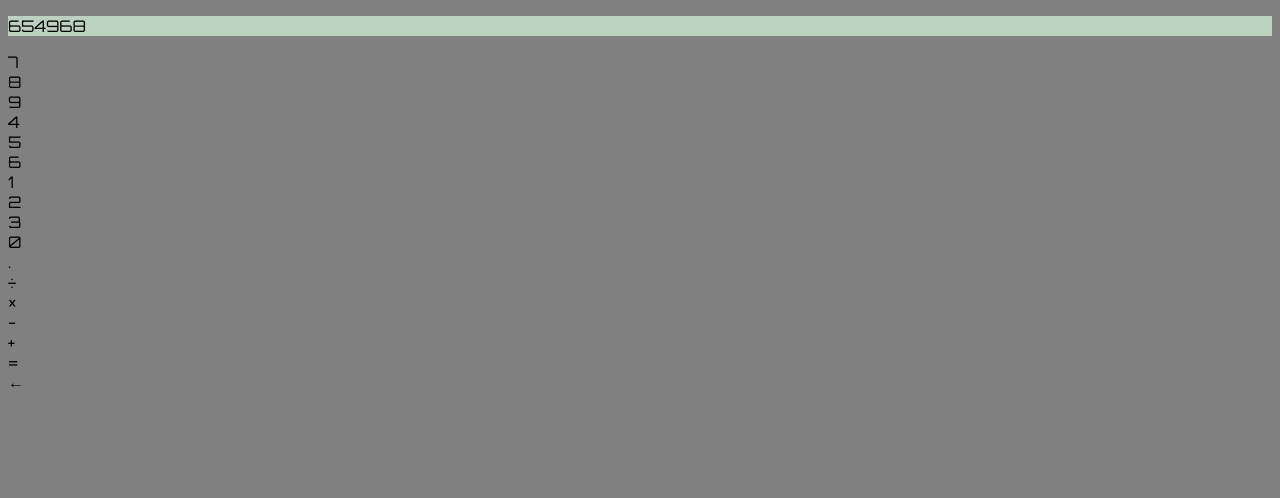
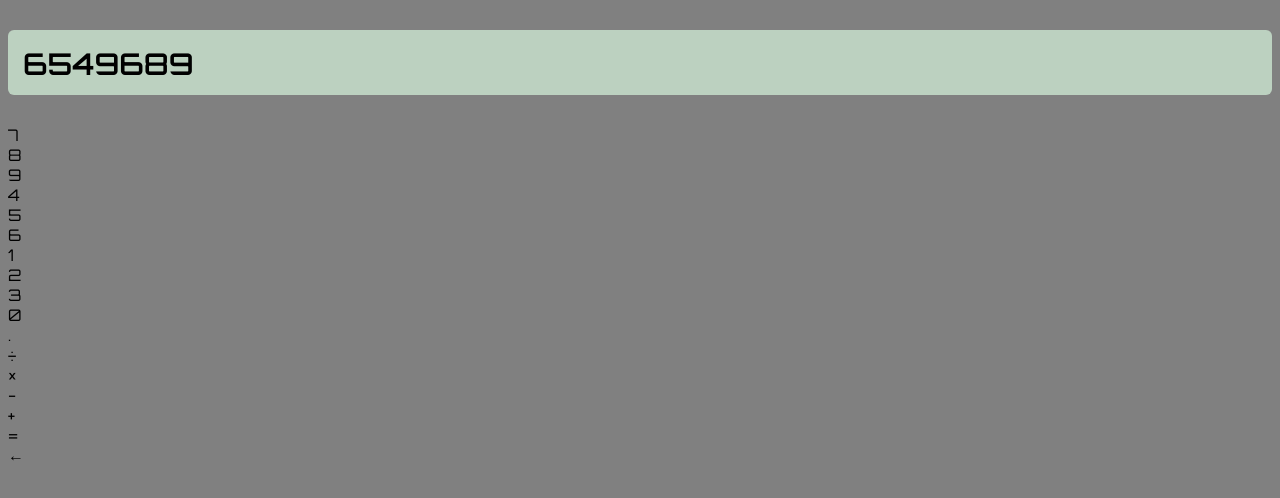
Before and after one commit to MohammadHoseynZamany/-Calculator-with-React, a React (Vite) app: page / in a window 1280 px wide. Shown: the top 498 px of the page. Built offline with nearby package versions, Linux system fonts and the light colour scheme.

Commit message:
adjust the appearance of the monitor

```diff
--- a/src/components/Monitor.jsx
+++ b/src/components/Monitor.jsx
@@ -4,7 +4,7 @@ import "../styles/Monitor.css"
 export default function(){
     return(
     <div className="main-container">
-        <p id="show-monitor">654968</p>
+        <p id="show-monitor">6549689</p>
     </div>
     )
 }
--- a/src/styles/Monitor.css
+++ b/src/styles/Monitor.css
@@ -5,4 +5,12 @@
 
 #show-monitor {
     background-color: rgba(188,209,192,255);
+    border-radius: 6px;
+    height: 35px;
+    padding-top: 15px;
+    padding-bottom: 15px;
+    padding-left: 15px;
+    padding-right: 15PX;
+    font-size: 30px;
+    font-weight: bold;
 }
```
